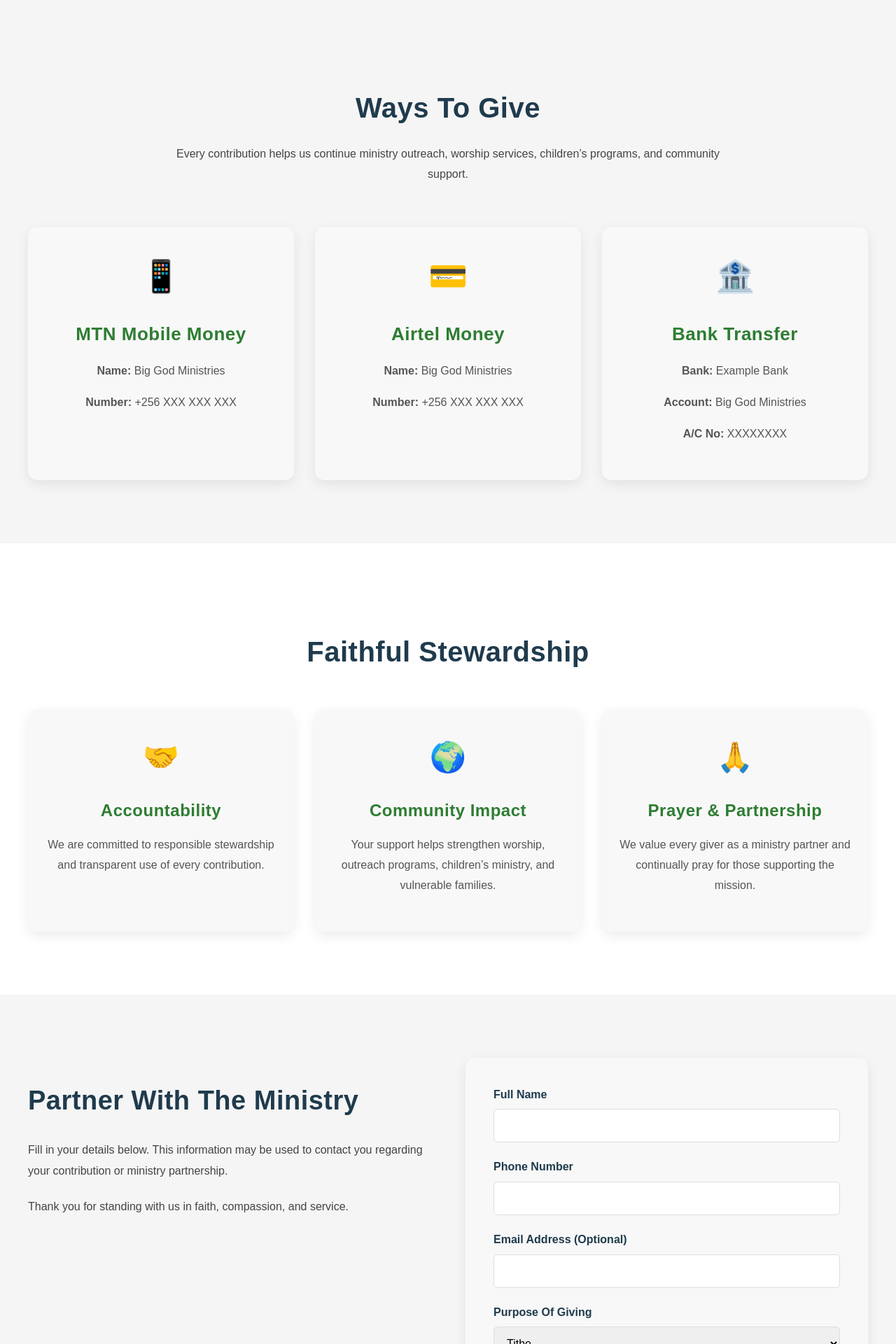
After one commit to serwambala/biggod-nimule, a Django app: page /give/ in a window 1280 px wide. The commit adds this page. Shown: the part 615-2535 px from the top of the page at 70% size. Run offline with Django 5.2, Linux system fonts and the light colour scheme.

Commit message:
added give css

```diff
--- /dev/null
+++ b/templates/pages/give.html
@@ -0,0 +1,257 @@
+{% extends 'base.html' %}
+{% load static %}
+
+{% block content %}
+
+<!-- HERO -->
+<section class="give-hero"
+style="background-image: url('{% static "images/give-hero.jpg" %}');">
+
+    <div class="give-hero-overlay"></div>
+
+    <div class="give-hero-content">
+
+        <h1>Give With Purpose</h1>
+
+        <p>
+            Your generosity helps us share the Gospel,
+            support vulnerable children, strengthen families,
+            and bring hope to communities in Nimule and beyond.
+        </p>
+
+        <a href="#giving-form" class="give-hero-btn">
+            Support the Ministry
+        </a>
+
+    </div>
+
+</section>
+
+<!-- WAYS TO GIVE -->
+<section class="ways-give">
+
+    <div class="ways-give-heading">
+
+        <h2>Ways To Give</h2>
+
+        <p>
+            Every contribution helps us continue ministry outreach,
+            worship services, children’s programs, and community support.
+        </p>
+
+    </div>
+
+    <div class="ways-give-grid">
+
+        <!-- MTN -->
+        <div class="give-card">
+
+            <div class="give-icon">📱</div>
+
+            <h3>MTN Mobile Money</h3>
+
+            <p><strong>Name:</strong> Big God Ministries</p>
+            <p><strong>Number:</strong> +256 XXX XXX XXX</p>
+
+        </div>
+
+        <!-- Airtel -->
+        <div class="give-card">
+
+            <div class="give-icon">💳</div>
+
+            <h3>Airtel Money</h3>
+
+            <p><strong>Name:</strong> Big God Ministries</p>
+            <p><strong>Number:</strong> +256 XXX XXX XXX</p>
+
+        </div>
+
+        <!-- Bank -->
+        <div class="give-card">
+
+            <div class="give-icon">🏦</div>
+
+            <h3>Bank Transfer</h3>
+
+            <p><strong>Bank:</strong> Example Bank</p>
+            <p><strong>Account:</strong> Big God Ministries</p>
+            <p><strong>A/C No:</strong> XXXXXXXX</p>
+
+        </div>
+
+    </div>
+
+</section>
+
+<!-- TRANSPARENCY -->
+<section class="give-transparency">
+
+    <h2>Faithful Stewardship</h2>
+
+    <div class="transparency-grid">
+
+        <div class="transparency-card">
+
+            <div class="transparency-icon">🤝</div>
+
+            <h3>Accountability</h3>
+
+            <p>
+                We are committed to responsible stewardship
+                and transparent use of every contribution.
+            </p>
+
+        </div>
+
+        <div class="transparency-card">
+
+            <div class="transparency-icon">🌍</div>
+
+            <h3>Community Impact</h3>
+
+            <p>
+                Your support helps strengthen worship,
+                outreach programs, children’s ministry,
+                and vulnerable families.
+            </p>
+
+        </div>
+
+        <div class="transparency-card">
+
+            <div class="transparency-icon">🙏</div>
+
+            <h3>Prayer & Partnership</h3>
+
+            <p>
+                We value every giver as a ministry partner
+                and continually pray for those supporting the mission.
+            </p>
+
+        </div>
+
+    </div>
+
+</section>
+
+<!-- GIVING FORM -->
+<section class="giving-form-section" id="giving-form">
+
+    <div class="giving-form-container">
+
+        <div class="giving-form-text">
+
+            <h2>Partner With The Ministry</h2>
+
+            <p>
+                Fill in your details below.
+                This information may be used to contact you
+                regarding your contribution or ministry partnership.
+            </p>
+
+            <p>
+                Thank you for standing with us in faith,
+                compassion, and service.
+            </p>
+
+        </div>
+
+        <div class="giving-form-card">
+
+            <form method="POST">
+
+                {% csrf_token %}
+
+                <div class="form-group">
+                    <label>Full Name</label>
+                    <input type="text" name="name" required>
+                </div>
+
+                <div class="form-group">
+                    <label>Phone Number</label>
+                    <input type="tel" name="phone" required>
+                </div>
+
+                <div class="form-group">
+                    <label>Email Address (Optional)</label>
+                    <input type="email" name="email">
+                </div>
+
+                <div class="form-group">
+                    <label>Purpose Of Giving</label>
+
+                    <select name="purpose">
+
+                        <option>Tithe</option>
+                        <option>Offering</option>
+                        <option>Children’s Ministry</option>
+                        <option>Outreach</option>
+                        <option>General Support</option>
+
+                    </select>
+                </div>
+
+                <div class="form-group">
+                    <label>Message / Prayer Request</label>
+
+                    <textarea
+                    name="message"
+                    rows="5"></textarea>
+                </div>
+
+                <button type="submit" class="give-submit-btn">
+                    Continue Giving
+                </button>
+
+            </form>
+
+        </div>
+
+    </div>
+
+</section>
+
+<!-- SCRIPTURE -->
+<section class="give-scripture">
+
+    <div class="give-scripture-box">
+
+        <h2>Foundation Scripture</h2>
+
+        <p class="give-scripture-text">
+            “Each one must give as he has decided in his heart,
+            not reluctantly or under compulsion,
+            for God loves a cheerful giver.”
+            — 2 Corinthians 9:7
+        </p>
+
+    </div>
+
+</section>
+
+<!-- CTA -->
+<section class="give-cta">
+
+    <h2>Thank You For Supporting The Mission</h2>
+
+    <p>
+        Your generosity helps us continue sharing hope,
+        serving communities, and advancing ministry outreach.
+    </p>
+
+    <div class="give-cta-buttons">
+
+        <a href="/contact/" class="give-btn">
+            Contact Us
+        </a>
+
+        <a href="/get-involved/" class="give-btn give-btn-outline">
+            Get Involved
+        </a>
+
+    </div>
+
+</section>
+
+{% endblock %}
```
Also changed, not shown: static/style.css (line endings or trailing spaces).
